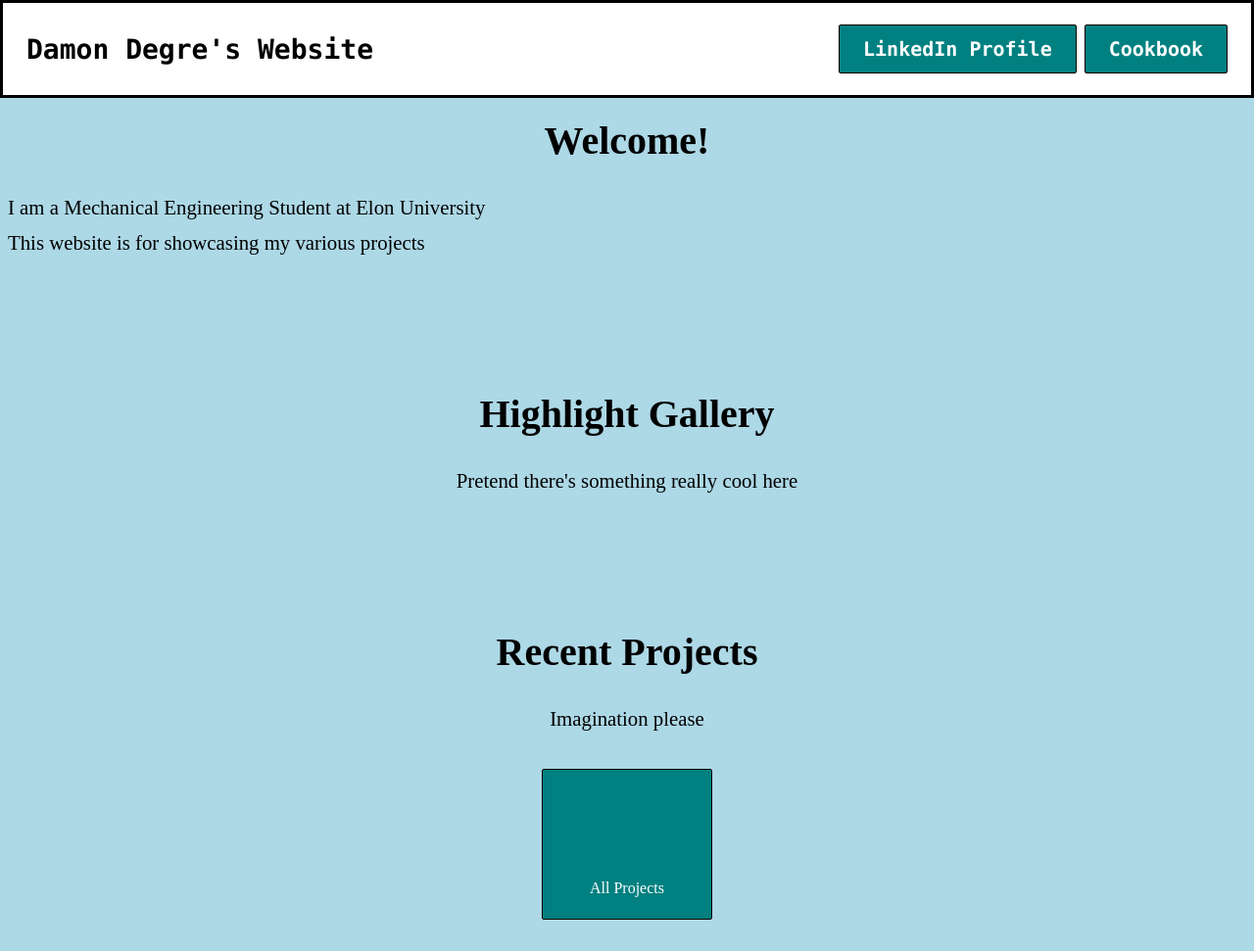
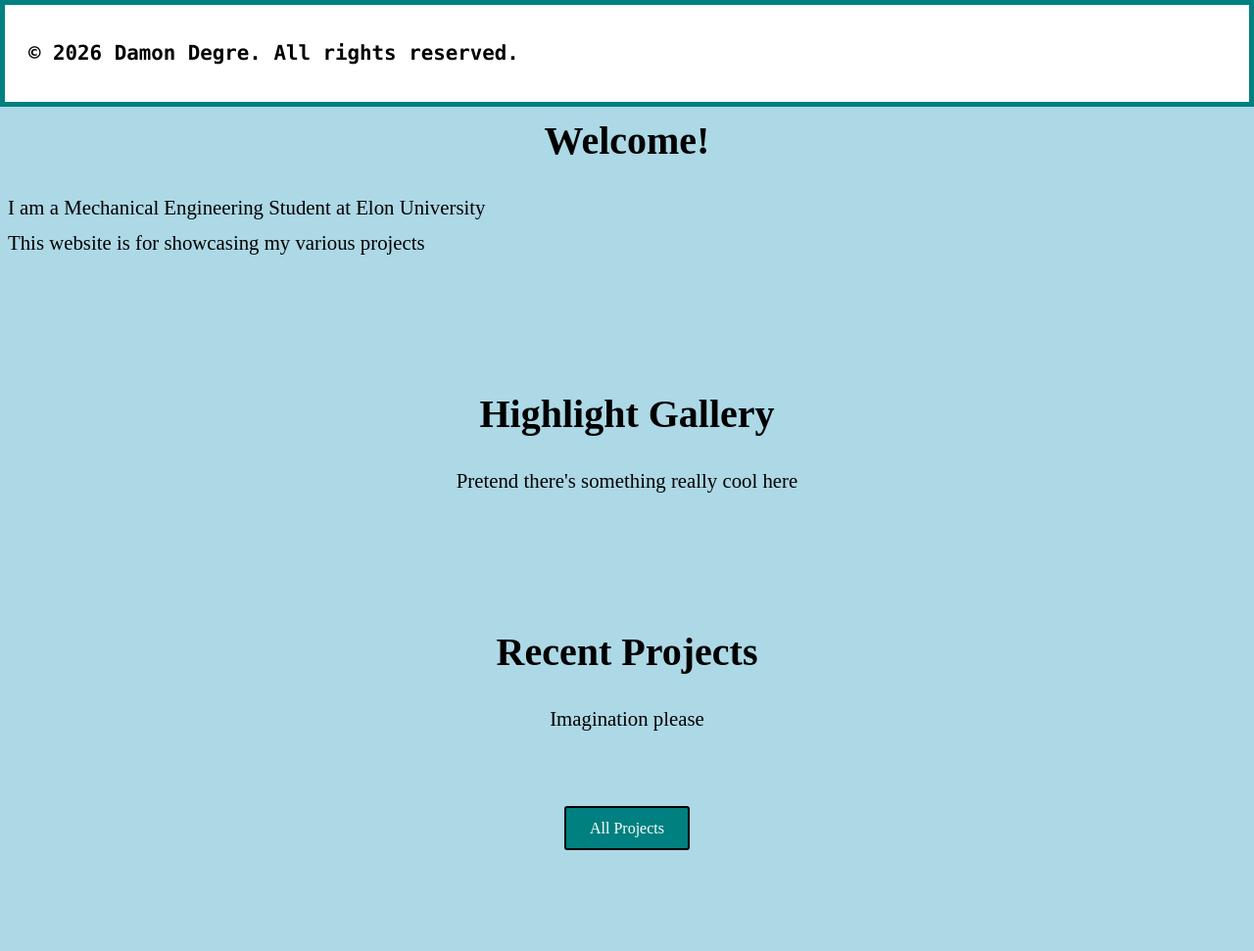
Before and after one commit to DamonDegre/DamonDegre.github.io, a plain HTML site: page index.html in a window 1280 px wide. Shown: the whole page at 98% size. After the commit the page ends 900 px from the top, so only its background shows below. Drawn offline with Linux system fonts and the light colour scheme.

Commit message:
Updated CSS and added footer

```diff
--- a/index.html
+++ b/index.html
@@ -34,8 +34,14 @@
 <p style="text-align: center;">
   Imagination please
 </p>
+<br>
+<a href="https://www.google.com" class="button1" >All Projects</a>
 
-<a href="https://www.google.com" class="button1" >All Projects</a>
+<footer class="fixed-header">
+  <p style="text-align: center;">
+    &copy; 2026 Damon Degre. All rights reserved.
+  </p>
+</footer>
 
 </body>
 </html>
--- a/style.css
+++ b/style.css
@@ -18,7 +18,7 @@
     font-size: clamp(1rem, 2.5vw, 1.25rem);
     line-height: 1.25;
     font-family: lucida console;
-    border: 3px solid black;
+    border: 5px solid teal;
     font-weight: bold;
 }
 
@@ -42,20 +42,19 @@
     padding: clamp(0.3rem, 2vw, 0.7rem) clamp(0.5rem, 4vw, 1.5rem);
     font-size: inherit;
     border-radius: 2px;
-    border: 1px solid black;
+    border: 2px solid black;
 }
 
 .button1 {
     background-color: teal;
     color: white;
-    padding: clamp(0.3rem, 4vw, 1.4rem) clamp(0.5rem, 8vw, 3rem);
+    padding: clamp(0.3rem, 2vw, 0.7rem) clamp(0.5rem, 4vw, 1.5rem);
     font-size: inherit;
-    border-radius: 2px;
-    border: 1px solid black;
+    border-radius: 3px;
+    border: 2px solid black;
     display: block;
     width: fit-content;
     margin: 2rem auto;
-    padding-top: 7rem;
 }
 
 body {
```
